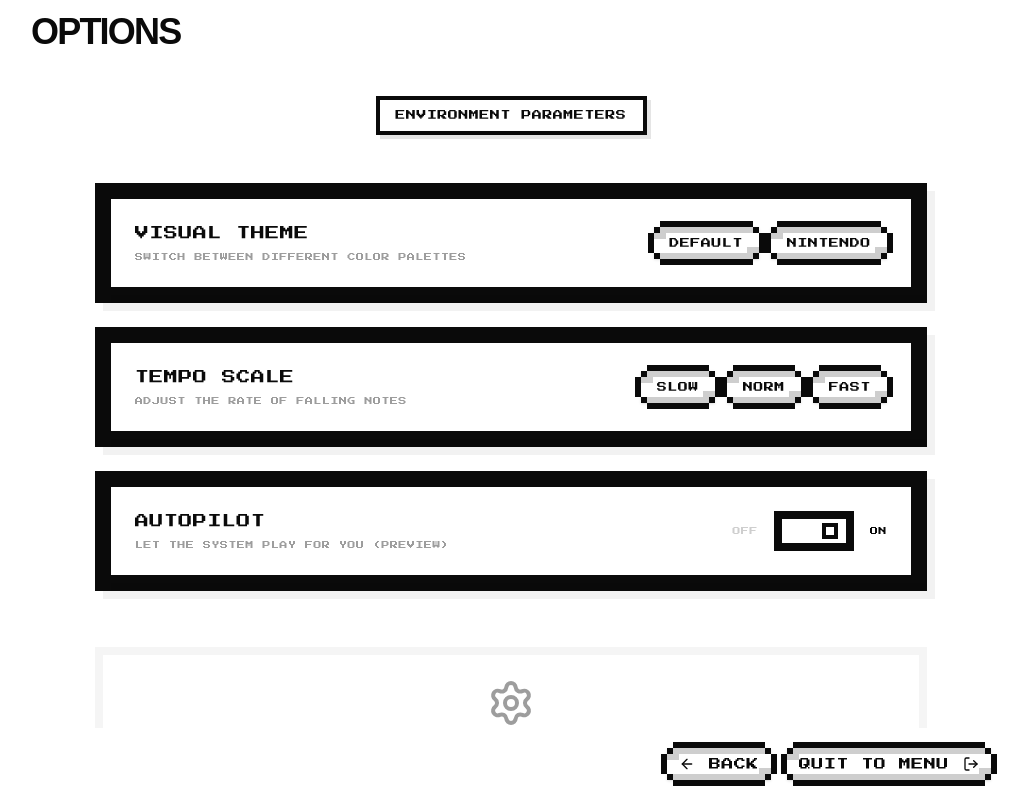
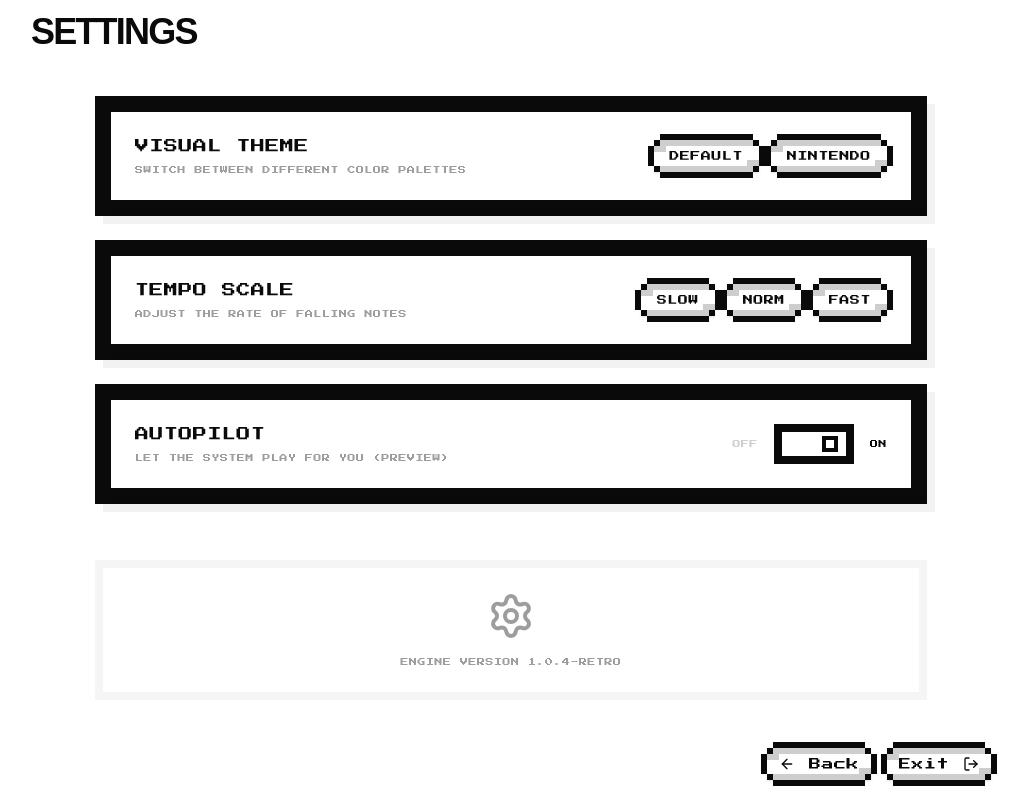
Before and after one commit to hongy20/midi-jam, a Next.js app: page /options in a window 1280 px wide. Shown: the whole page, without its empty margins (129-1157 px from the left). Built offline with nearby package versions, Linux system fonts and the light colour scheme.

Commit message:
style: restore exact original button labels and instructional copy across all pages

```diff
--- a/src/app/collection/page.tsx
+++ b/src/app/collection/page.tsx
@@ -76,7 +76,7 @@ export default function CollectionPage() {
             font="retro"
           >
             <ArrowLeft className="size-4 mr-2" />
-            GEAR
+            Select Gear
           </Button>
           <Button
             onClick={() => toPlay()}
@@ -84,7 +84,7 @@ export default function CollectionPage() {
             size="sm"
             font="retro"
           >
-            START JAM
+            PLAY
             <Play className="size-4 ml-2 fill-current" />
           </Button>
         </PageFooter>
--- a/src/app/gear/page.tsx
+++ b/src/app/gear/page.tsx
@@ -41,12 +41,12 @@ export default function GearPage() {
 
   return (
     <PageLayout
-      header={<PageHeader title="Gear" />}
+      header={<PageHeader title="Choose Gear" />}
       footer={
         <PageFooter>
           <Button variant="secondary" onClick={toHome} size="sm" font="retro">
             <ArrowLeft className="size-4 mr-2" />
-            BACK
+            Main Menu
           </Button>
           <Button
             onClick={() => toCollection()}
@@ -64,7 +64,7 @@ export default function GearPage() {
         <div className="max-w-4xl mx-auto w-full flex flex-col gap-8 h-full">
           {isLoading ? (
             <p className="flex-1 retro text-center text-foreground/60 text-[10px] uppercase tracking-[0.5em] flex flex-col items-center justify-center gap-6 before:content-[''] before:block before:size-16 before:border-8 before:border-foreground/10 before:border-t-primary before:animate-spin">
-              Scanning MIDI Ports...
+              Searching for gear...
             </p>
           ) : error ? (
             <div className="flex-1 flex items-center justify-center">
@@ -78,24 +78,14 @@ export default function GearPage() {
               </Card>
             </div>
           ) : inputs.length === 0 ? (
-            <div className="flex-1 flex items-center justify-center">
-              <div className="flex flex-col items-center gap-6 opacity-40 max-w-xs text-center">
-                <Search className="size-16" />
-                <p className="retro text-[10px] uppercase tracking-widest leading-loose">
-                  No gear detected. Connect your device and check connection.
-                </p>
-              </div>
-            </div>
+            <p className="flex-1 retro text-center text-foreground/60 text-[10px] uppercase tracking-[0.3em] flex flex-col items-center justify-center gap-6">
+              No gear found. Please connect a keyboard and refresh.
+            </p>
           ) : (
             <>
-              <div className="text-center px-4">
-                <div className="inline-block bg-accent px-4 py-2 border-4 border-foreground dark:border-ring retro text-[10px] uppercase tracking-widest mb-2 shadow-[4px_4px_0px_0px_rgba(0,0,0,0.1)]">
-                  AUTO-DETECT ACTIVE
-                </div>
-                <p className="retro text-[8px] opacity-40 uppercase mt-4">
-                  Play a note on your gear to select or tap a card below
-                </p>
-              </div>
+              <p className="retro text-center text-foreground/60 text-[10px] uppercase tracking-widest mb-4">
+                Play a note on your gear to select it, or tap a card below.
+              </p>
 
               <div className="flex-1 flex items-center gap-8 overflow-x-auto snap-x snap-mandatory py-10 px-4 -mx-4 no-scrollbar">
                 {inputs.map((inst) => (
--- a/src/app/options/page.tsx
+++ b/src/app/options/page.tsx
@@ -26,7 +26,7 @@ function BackButton() {
       font="retro"
     >
       <ArrowLeft className="size-4 mr-2" />
-      BACK
+      Back
     </Button>
   );
 }
@@ -37,24 +37,20 @@ export default function OptionsPage() {
 
   return (
     <PageLayout
-      header={<PageHeader title="Options" />}
+      header={<PageHeader title="Settings" />}
       footer={
         <PageFooter>
           <Suspense fallback={<div className="w-20" />}>
             <BackButton />
           </Suspense>
           <Button onClick={() => toHome()} size="sm" font="retro">
-            QUIT TO MENU
+            Exit
             <LogOut className="size-4 ml-2" />
           </Button>
         </PageFooter>
       }
     >
       <main className="flex flex-col gap-6 py-8 px-4 sm:px-8 max-w-4xl mx-auto w-full overflow-y-auto no-scrollbar">
-        <div className="bg-accent px-4 py-2 border-4 border-foreground dark:border-ring retro text-[10px] uppercase tracking-widest mb-6 shadow-[4px_4px_0px_0px_rgba(0,0,0,0.1)] self-center">
-          ENVIRONMENT PARAMETERS
-        </div>
-
         {optionTypes.map((type) => (
           <OptionItem key={type} type={type} className="w-full" />
         ))}
--- a/src/app/pause/page.tsx
+++ b/src/app/pause/page.tsx
@@ -38,7 +38,7 @@ export default function PausePage() {
             className="w-full sm:w-auto"
           >
             <Play className="size-5 mr-2" />
-            RESUME JAM
+            RESUME
           </Button>
         </PageFooter>
       }
@@ -50,7 +50,7 @@ export default function PausePage() {
             <Music className="size-16 text-primary bg-primary/10 p-4 border-4 border-primary/20 shrink-0" />
             <div className="flex flex-col gap-2 shrink-0">
               <span className="retro text-[8px] opacity-40 uppercase tracking-[0.3em] mb-1">
-                SOURCE CHANNEL
+                Currently Playing
               </span>
               <h2 className="retro text-xl sm:text-2xl md:text-3xl uppercase tracking-tighter leading-tight">
                 {selectedTrack.name}
```
